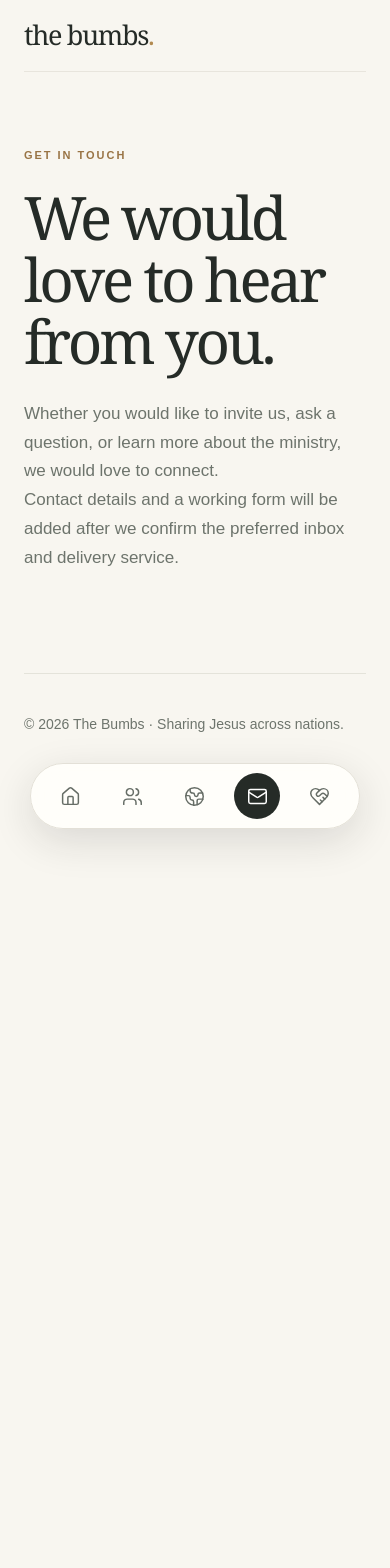
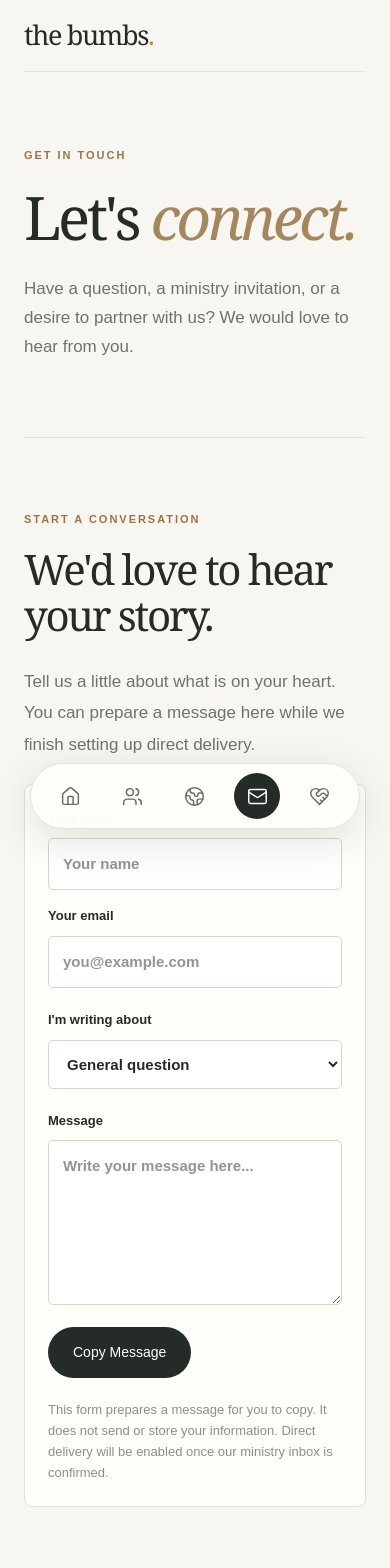
Before and after one commit to bumbmatei-sys/thebumbs-website, a Next.js app: page /contact in a window 390 px wide. Shown: the top 1568 px of the page. Before the commit the page ends 845 px from the top, so only its background shows below. Built offline with nearby package versions, Linux system fonts and the light colour scheme.

Commit message:
Improve contact experience with accessible message composer (#4)
* feat: add accessible contact message composer

* feat: redesign contact page

* style: responsive contact form and screen reader utilities

```diff
--- a/app/contact/page.tsx
+++ b/app/contact/page.tsx
@@ -1,2 +1,3 @@
+import { ContactForm } from "@/components/contact-form";
 export const metadata={title:"Contact"};
-export default function Contact(){return <main><section className="hero reveal"><span className="eyebrow">Get in touch</span><h1>We would love to hear from you.</h1><p className="lead">Whether you would like to invite us, ask a question, or learn more about the ministry, we would love to connect.</p><p className="lead">Contact details and a working form will be added after we confirm the preferred inbox and delivery service.</p></section></main>}
+export default function Contact(){return <main><section className="hero reveal contact-hero"><span className="eyebrow">Get in touch</span><h1>Let's <em>connect.</em></h1><p className="lead">Have a question, a ministry invitation, or a desire to partner with us? We would love to hear from you.</p></section><section className="section contact-section"><div className="contact-grid"><div><span className="eyebrow">Start a conversation</span><h2>We'd love to hear your story.</h2><p className="body-copy">Tell us a little about what is on your heart. You can prepare a message here while we finish setting up direct delivery.</p></div><ContactForm/></div></section></main>}
--- a/app/globals.css
+++ b/app/globals.css
@@ -54,3 +54,15 @@ h2 {font-size:clamp(42px,5vw,68px);line-height:1.1;margin:16px 0 28px;max-width:
 @keyframes appear {from {opacity:0;filter:blur(7px);transform:translateY(12px)}to {opacity:1;filter:blur(0);transform:translateY(0)}}
 @media(max-width:700px) {.nav {display:none}.header {min-height:72px}.hero {min-height:66vh;padding:75px 0 100px}.grid {grid-template-columns:1fr}.section {padding:68px 0}.panel {padding:30px}.quote-panel {padding:32px}.mission-row {grid-template-columns:38px 1fr}.dock {display:flex;position:fixed;z-index:20;bottom:calc(15px + env(safe-area-inset-bottom));left:50%;transform:translateX(-50%);width:min(86vw,330px);justify-content:space-around;align-items:center;padding:9px 8px;border-radius:100px;background:rgba(255,254,250,.94);border:1px solid #e3e0d7;box-shadow:0 12px 40px #1b211b22;backdrop-filter:blur(16px)}.dock a {display:flex;align-items:center;justify-content:center;width:46px;height:46px;border-radius:50%;color:#666d66;transition:background .2s,color .2s}.dock a[aria-current="page"] {background:var(--ink);color:white}.closing {padding-bottom:110px}}
 @media(prefers-reduced-motion:reduce) {*,*::before,*::after {animation:none!important;scroll-behavior:auto!important;transition:none!important}}
+
+.contact-hero{min-height:50vh;padding-bottom:75px}
+.contact-grid{display:grid;grid-template-columns:.9fr 1.1fr;gap:70px;align-items:start}
+.contact-form{background:#fffefa;border:1px solid #e3e0d7;border-radius:8px;padding:35px;display:flex;flex-direction:column;gap:22px}
+.contact-form label{display:flex;flex-direction:column;gap:10px;font-size:13px;font-weight:600;color:var(--ink)}
+.form-row{display:grid;grid-template-columns:1fr 1fr;gap:16px}
+.contact-form input,.contact-form select,.contact-form textarea{width:100%;border:1px solid #d7d6ce;background:#fff;border-radius:5px;padding:14px;font:inherit;font-size:15px;color:var(--ink);outline-offset:3px}
+.contact-form textarea{resize:vertical;min-height:140px}
+.contact-form .button{border:0;cursor:pointer;align-self:flex-start}
+.contact-form .microcopy{margin:0}
+.sr-only{position:absolute;width:1px;height:1px;padding:0;margin:-1px;overflow:hidden;clip:rect(0,0,0,0);white-space:nowrap;border:0}
+@media(max-width:700px){.contact-grid,.form-row{grid-template-columns:1fr}.contact-grid{gap:24px}.contact-form{padding:23px}.contact-hero{min-height:40vh}}
--- /dev/null
+++ b/components/contact-form.tsx
@@ -0,0 +1,14 @@
+"use client";
+import { useState } from "react";
+export function ContactForm(){
+ const [name,setName]=useState("");const [email,setEmail]=useState("");const [subject,setSubject]=useState("General question");const [message,setMessage]=useState("");const [copied,setCopied]=useState(false);
+ const draft=`To: The Bumbs (add their confirmed email address)\nSubject: ${subject}\n\nFrom: ${name} <${email}>\n\n${message}`;
+ async function copy(){try{await navigator.clipboard.writeText(draft);setCopied(true);}catch{setCopied(false);}}
+ return <form className="contact-form" onSubmit={e=>{e.preventDefault();void copy();}}>
+ <div className="form-row"><label>Your name<input required value={name} onChange={e=>setName(e.target.value)} autoComplete="name" placeholder="Your name"/></label><label>Your email<input required type="email" value={email} onChange={e=>setEmail(e.target.value)} autoComplete="email" placeholder="you@example.com"/></label></div>
+ <label>I'm writing about<select value={subject} onChange={e=>setSubject(e.target.value)}><option>General question</option><option>Ministry invitation</option><option>Prayer and encouragement</option><option>Financial partnership</option></select></label>
+ <label>Message<textarea required rows={6} value={message} onChange={e=>setMessage(e.target.value)} placeholder="Write your message here..."/></label>
+ <button className="button" type="submit">Copy Message</button>
+ <p className="microcopy" role="status">{copied?"Message copied. Paste it into your email or messaging app. Nothing has been sent.":"This form prepares a message for you to copy. It does not send or store your information. Direct delivery will be enabled once our ministry inbox is confirmed."}</p>
+ </form>
+}
```
